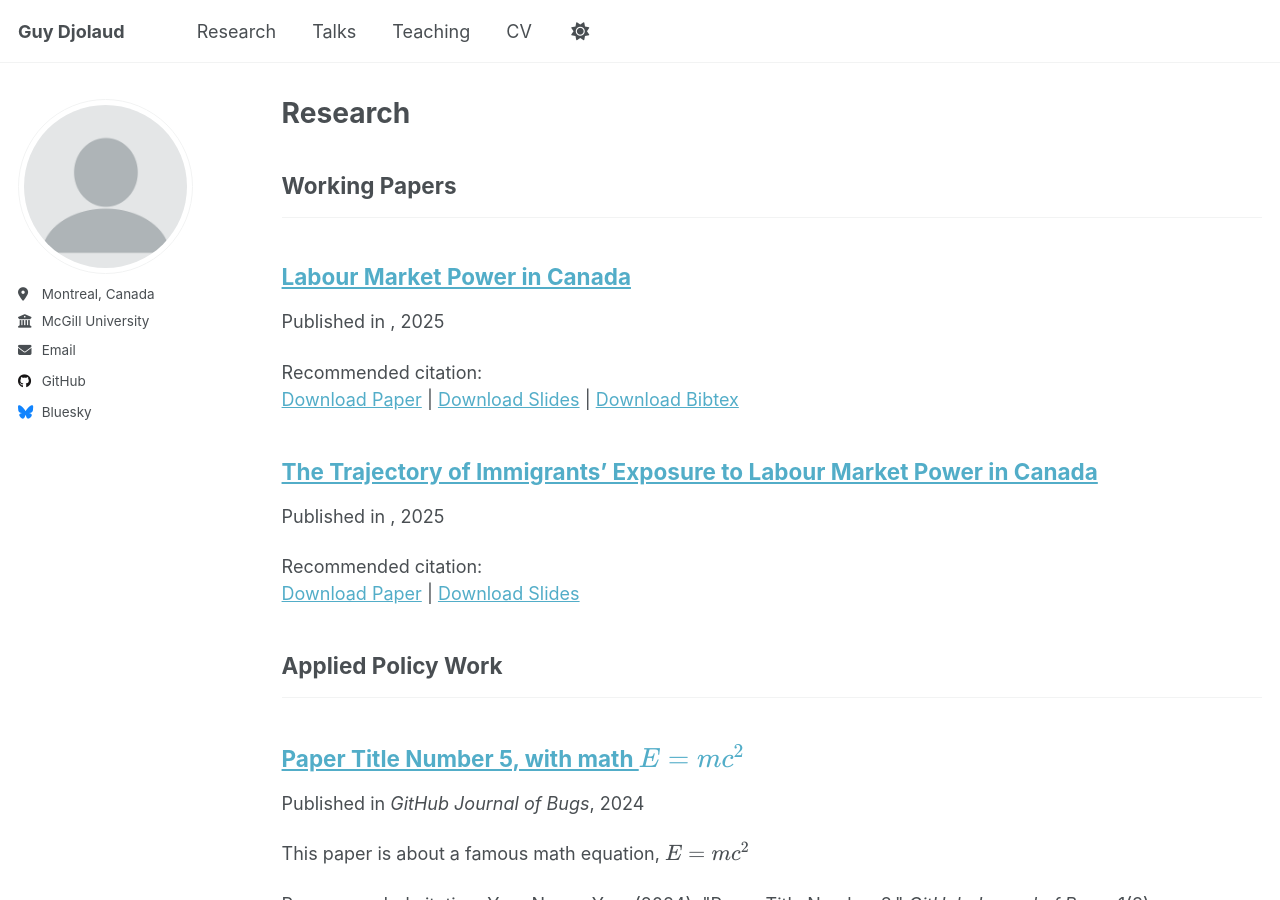
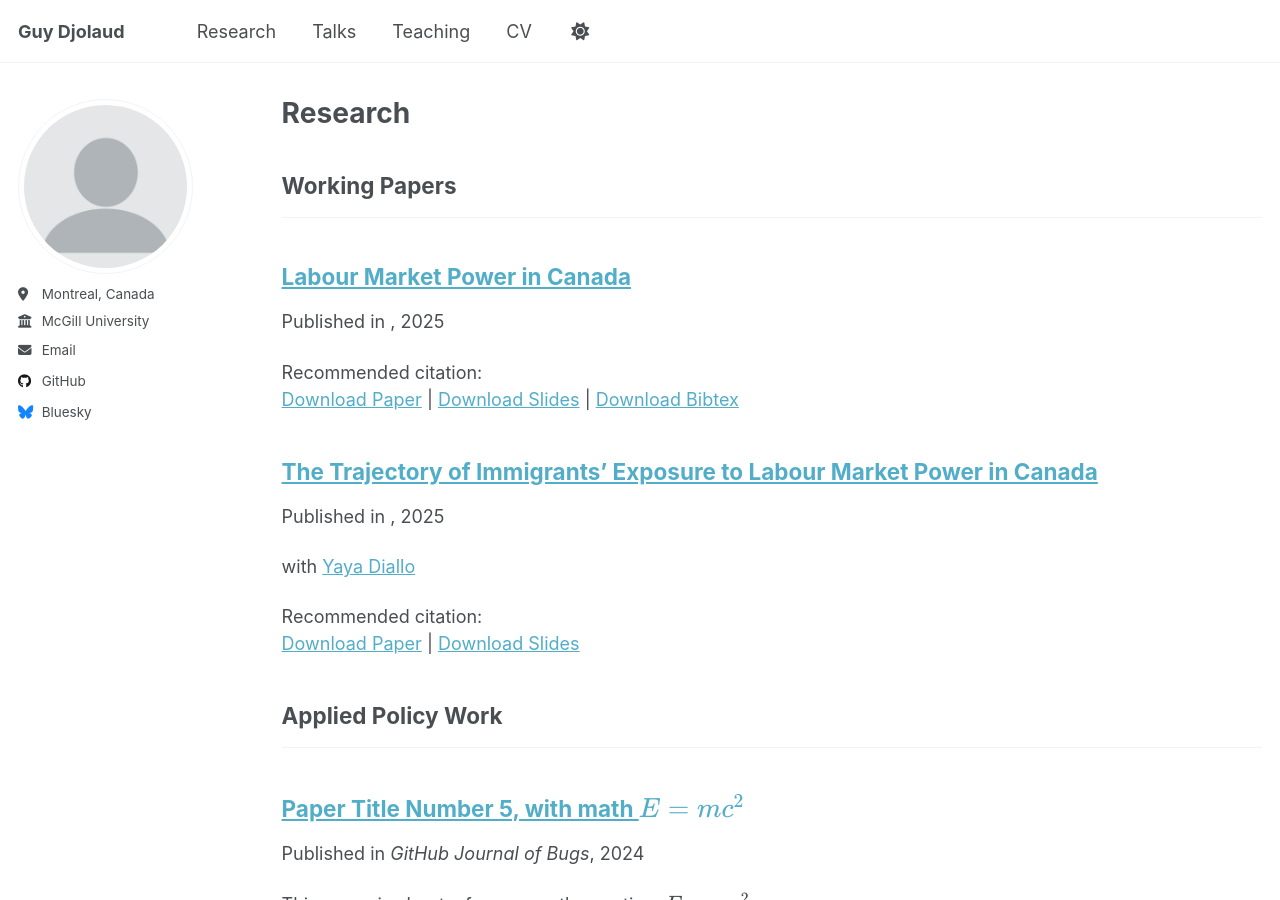
Before and after one commit to Guy-Djolaud/Guy-Djolaud.github.io, a Jekyll site: the page built from _pages/publications.html, in a window 1280 px wide and 900 px high. Built offline with Jekyll 4.4.1, drawn with Linux system fonts in a browser that asks for light colours; a script that is not in the unit is left out.

Commit message:
Update 2010-10-01-paper-title-number-2.md

```diff
--- a/_publications/2010-10-01-paper-title-number-2.md
+++ b/_publications/2010-10-01-paper-title-number-2.md
@@ -3,13 +3,12 @@ title: "The Trajectory of Immigrants’ Exposure to Labour Market Power in Canad
 collection: publications
 category: manuscripts
 permalink: /publications/2010-10-01-paper-title-number-2
-excerpt: ''
+excerpt: 'with [Yaya Diallo](https://myayadiallo.com/)'
 date: 2025-10-01
 slidesurl: 'https://academicpages.github.io/files/slides2.pdf'
 paperurl: '/files/2025_Diallo_Guy_Labor_concentration_of_Foreign_born_in_Canada_.pdf'
 citation: ''
 ---
-
 This paper investigates the trajectory of labour market concentration among immigrants in the
 years following their arrival in Canada, using tax administrative data. We find that immigrants
 initially enter labour markets with higher concentrations of foreign-born workers. However, this
```
